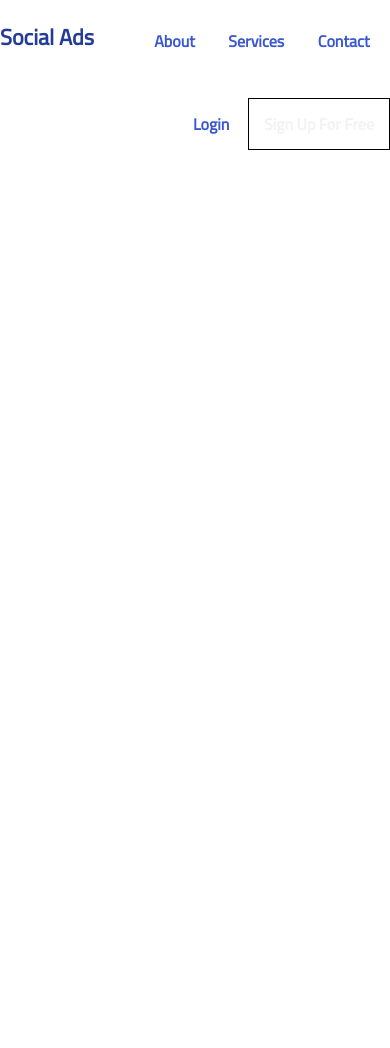
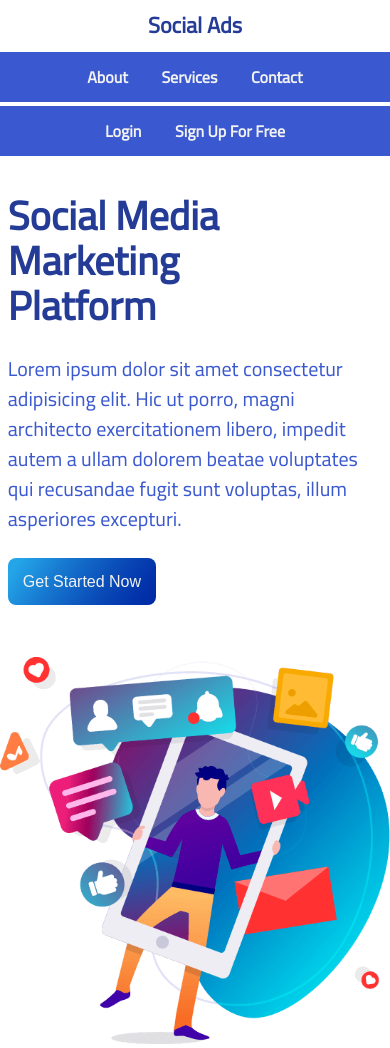
Before and after one commit to EmadAbdou/SocialAds-Website, a plain HTML site: page index.html in a window 390 px wide. Before the commit the page ends 844 px from the top, so only its background shows below. Drawn offline with Linux system fonts and the light colour scheme.

Commit message:
Header Complete

```diff
--- a/css/style.css
+++ b/css/style.css
@@ -462,13 +462,13 @@ textarea {
 }
 
 /* line 20, ../scss/style.scss */
-.container {
+header, .presentation {
   max-width: 1140px;
   margin-left: auto;
   margin-right: auto;
 }
 /* line 12, C:/Ruby25-x64/lib/ruby/gems/2.5.0/gems/susy-2.2.14/sass/susy/output/support/_clearfix.scss */
-.container:after {
+header:after, .presentation:after {
   content: " ";
   display: block;
   clear: both;
@@ -484,40 +484,168 @@ a {
   text-decoration: none;
 }
 
+/* line 29, ../scss/style.scss */
+header .register .signup, .presentation .first_view a {
+  color: #f2f2f2;
+  background: -moz-linear-gradient(142.46% 299.15% 145.78deg, #0029a5 0%, #0332aa 13.48%, #0a4cb8 35.9%, #1675ce 64.31%, #24a5e8 92.71%);
+  background: -webkit-linear-gradient(145.78deg, #0029a5 0%, #0332aa 13.48%, #0a4cb8 35.9%, #1675ce 64.31%, #24a5e8 92.71%);
+  background: -webkit-gradient(linear, 142.46% 299.15%, 58.79% 73.68%, color-stop(0, #0029a5), color-stop(0.1348, #0332aa), color-stop(0.359, #0a4cb8), color-stop(0.6431, #1675ce), color-stop(0.9271, #24a5e8));
+  background: -o-linear-gradient(145.78deg, #0029a5 0%, #0332aa 13.48%, #0a4cb8 35.9%, #1675ce 64.31%, #24a5e8 92.71%);
+  background: -ms-linear-gradient(145.78deg, #0029a5 0%, #0332aa 13.48%, #0a4cb8 35.9%, #1675ce 64.31%, #24a5e8 92.71%);
+  -ms-filter: "progid:DXImageTransform.Microsoft.gradient(startColorstr='#0029A5', endColorstr='#24A5E8' ,GradientType=0)";
+  background: linear-gradient(-55.78deg, #0029a5 0%, #0332aa 13.48%, #0a4cb8 35.9%, #1675ce 64.31%, #24a5e8 92.71%);
+  border-radius: 8px;
+  -moz-border-radius: 8px;
+  -webkit-border-radius: 8px;
+  filter: progid:DXImageTransform.Microsoft.gradient(startColorstr='#0029A5',endColorstr='#24A5E8' , GradientType=1);
+}
+
 /** Header **/
-/* line 31, ../scss/style.scss */
+/* line 44, ../scss/style.scss */
 header * {
   display: inline-block;
   font-family: 'Cairo';
 }
 
-/* line 35, ../scss/style.scss */
+/* line 48, ../scss/style.scss */
 header {
   text-align: center;
   align-content: center;
   line-height: 50px;
   vertical-align: middle;
 }
-/* line 40, ../scss/style.scss */
+/* line 54, ../scss/style.scss */
 header h4 {
   color: #253c97;
   font-size: 22px;
   float: left;
   margin-top: 12px;
 }
-/* line 46, ../scss/style.scss */
+@media (max-width: 576px) {
+  /* line 54, ../scss/style.scss */
+  header h4 {
+    display: block;
+    width: 100%;
+    float: left;
+    margin-left: 0;
+    margin-right: 0;
+    margin: 0px;
+  }
+}
+/* line 65, ../scss/style.scss */
 header .nav li a,
 header .register li a {
   padding: 0px 15px 0px 15px;
   font-weight: 600;
   color: #3a58cf;
 }
-/* line 52, ../scss/style.scss */
+@media (max-width: 576px) {
+  /* line 65, ../scss/style.scss */
+  header .nav li a,
+  header .register li a {
+    color: #f2f2f2;
+  }
+}
+@media (max-width: 576px) {
+  /* line 74, ../scss/style.scss */
+  header .nav,
+  header .register {
+    display: block;
+    width: 100%;
+    float: left;
+    margin-left: 0;
+    margin-right: 0;
+    align-content: center;
+    padding: 0px;
+    margin: 2px 0px;
+    background-color: #3a58cf;
+    color: #f2f2f2;
+  }
+}
+/* line 86, ../scss/style.scss */
 header .register {
   float: right;
 }
-/* line 54, ../scss/style.scss */
-header .register .signup {
-  border: 1px solid black;
-  color: #f2f2f2;
+@media (max-width: 576px) {
+  /* line 88, ../scss/style.scss */
+  header .register .signup {
+    background: transparent;
+  }
 }
+
+/** Presentation **/
+/* line 100, ../scss/style.scss */
+.presentation .first_view {
+  display: inline-block;
+  padding-top: 5%;
+  width: 40.67797%;
+  float: left;
+  margin-right: 1.69492%;
+}
+/* line 104, ../scss/style.scss */
+.presentation .first_view h1,
+.presentation .first_view p {
+  font-family: 'Cairo';
+}
+/* line 108, ../scss/style.scss */
+.presentation .first_view h1 {
+  width: 80%;
+  font-size: 40px;
+  line-height: 45px;
+  color: #253c97;
+}
+/* line 114, ../scss/style.scss */
+.presentation .first_view p {
+  font-size: 20px;
+  line-height: 30px;
+  color: #3a58cf;
+  padding-bottom: 5%;
+}
+/* line 120, ../scss/style.scss */
+.presentation .first_view a {
+  padding: 15px;
+}
+@media (max-width: 576px) {
+  /* line 100, ../scss/style.scss */
+  .presentation .first_view {
+    padding: 2%;
+    display: block;
+    width: 100%;
+    float: left;
+    margin-left: 0;
+    margin-right: 0;
+  }
+}
+/* line 130, ../scss/style.scss */
+.presentation .photo {
+  display: inline-block;
+  padding-left: 16%;
+  padding-top: 1%;
+  width: 49.15254%;
+  float: left;
+  margin-right: 1.69492%;
+}
+/* line 135, ../scss/style.scss */
+.presentation .photo img {
+  width: 120%;
+  height: 120%;
+}
+@media (max-width: 576px) {
+  /* line 135, ../scss/style.scss */
+  .presentation .photo img {
+    width: 100%;
+    height: 100%;
+  }
+}
+@media (max-width: 576px) {
+  /* line 130, ../scss/style.scss */
+  .presentation .photo {
+    display: block;
+    padding-left: 0%;
+    padding-top: 15%;
+    width: 100%;
+    float: left;
+    margin-left: 0;
+    margin-right: 0;
+  }
+}
--- a/index.html
+++ b/index.html
@@ -8,8 +8,8 @@
     <link rel="stylesheet" href="css/style.css">
 </head>
 <body>
-    <!-- Header -->
-    <header class="container">
+    <!-- Header Start -->
+    <header>
         <h4> Social Ads</h4>
         <ul class="nav">
             <li><a href="">About</a></li>
@@ -21,5 +21,20 @@
             <li><a href="" class="signup">Sign Up For Free</a></li>
         </ul>
     </header>
+    <!-- Header End  -->
+    <!-- First View Start -->
+    <div class="presentation">
+        <div class="first_view">
+            <h1>Social Media Marketing Platform</h1>
+            <p>Lorem ipsum dolor sit amet consectetur adipisicing elit. Hic ut porro, magni architecto exercitationem libero,
+               impedit autem a ullam dolorem beatae voluptates qui recusandae fugit sunt voluptas, illum asperiores excepturi.</p>
+            <a href="#">Get Started Now</a>
+        </div>
+        <div class="photo">
+            <img src="/images/header_pic.png" alt="">
+        </div>
+    </div>
+    <!-- First View End -->
+
 </body>
 </html>
```
